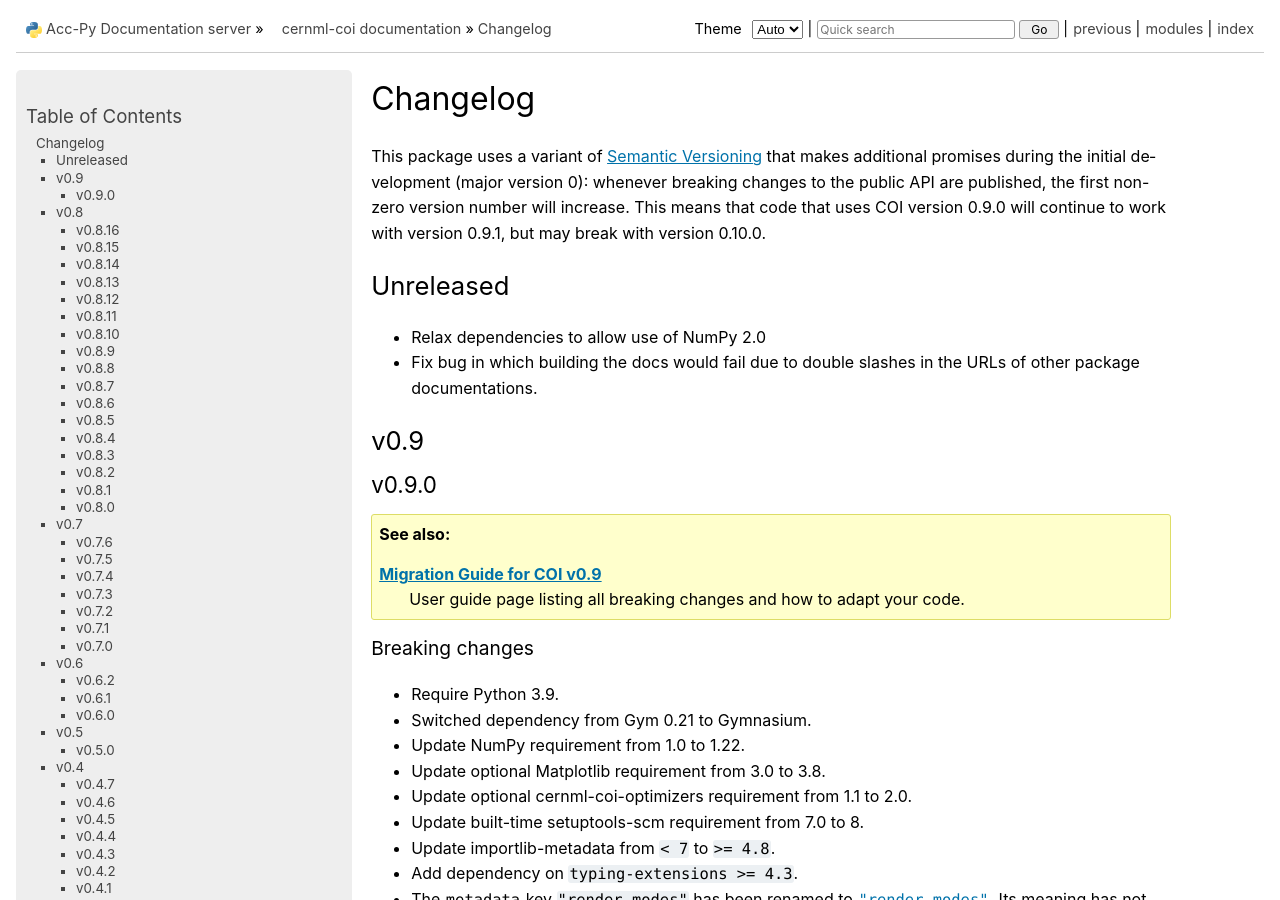
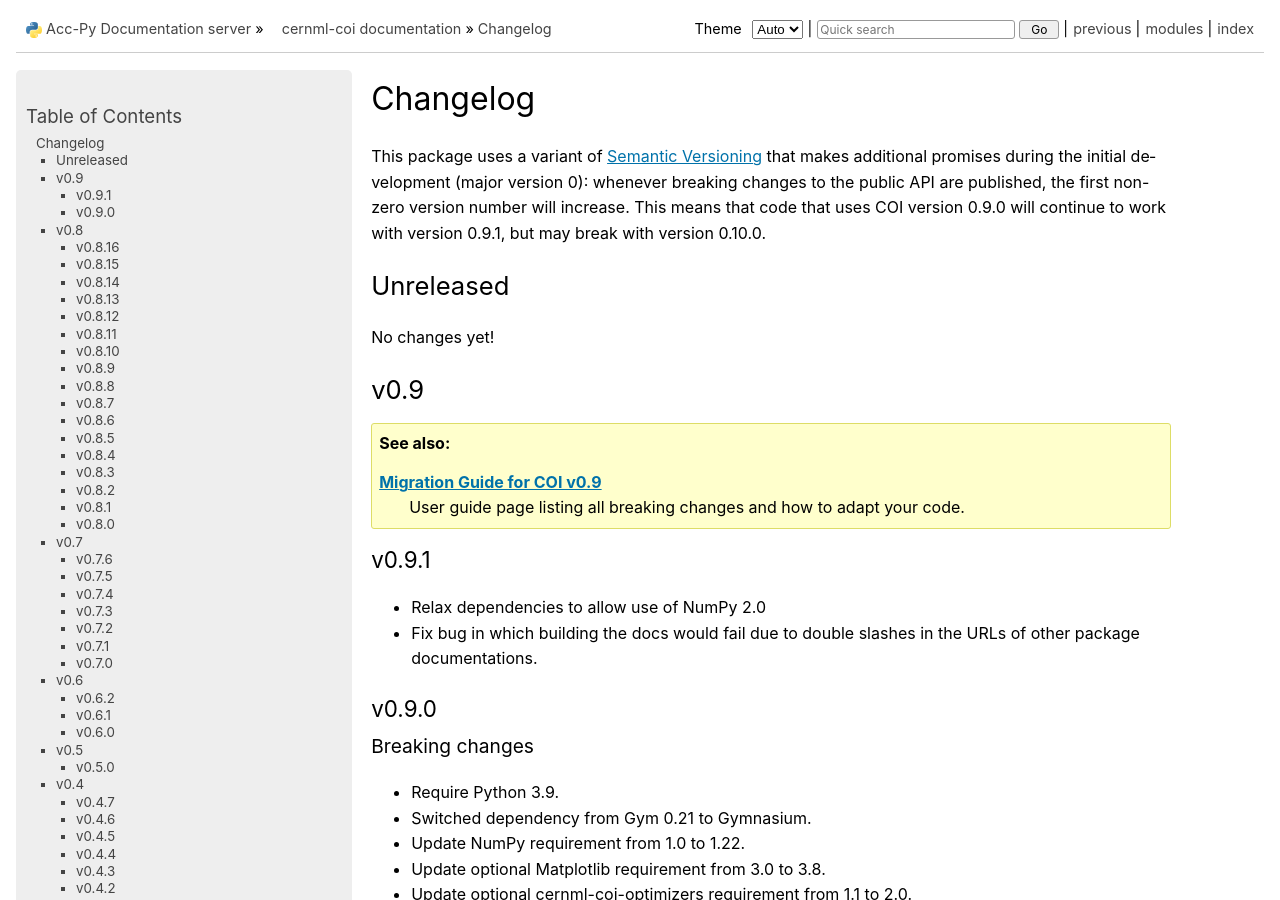
Before and after one commit to geoff-project/coi, a Sphinx documentation site: the page built from docs/changelog.rst, in a window 1280 px wide and 900 px high. Built offline with Sphinx 7.4.7, drawn with Linux system fonts in a browser that asks for light colours; the version number could not be read and is left out.

Commit message:
Bump version.

```diff
--- a/docs/changelog.rst
+++ b/docs/changelog.rst
@@ -24,21 +24,26 @@ version 0.10.0.
 Unreleased
 ----------
 
-- Relax dependencies to allow use of NumPy 2.0
-- Fix bug in which building the docs would fail due to double slashes in the
-  URLs of other package documentations.
+No changes yet!
 
 v0.9
 ----
-
-v0.9.0
-^^^^^^
 
 .. seealso::
 
     :doc:`guide/migration_090`
         User guide page listing all breaking changes and how to adapt your
         code.
+
+v0.9.1
+^^^^^^
+
+- Relax dependencies to allow use of NumPy 2.0
+- Fix bug in which building the docs would fail due to double slashes in the
+  URLs of other package documentations.
+
+v0.9.0
+^^^^^^
 
 Breaking changes
 ~~~~~~~~~~~~~~~~
```
